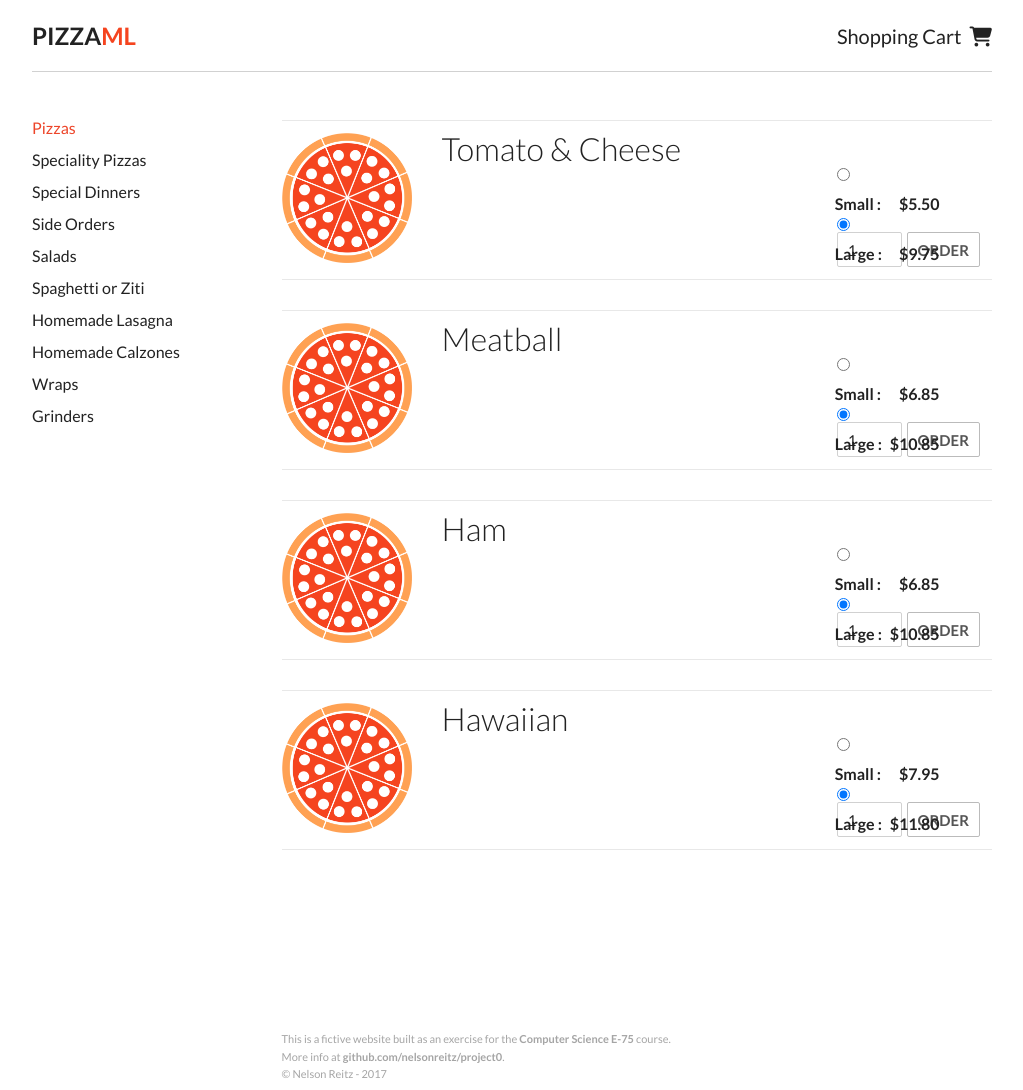
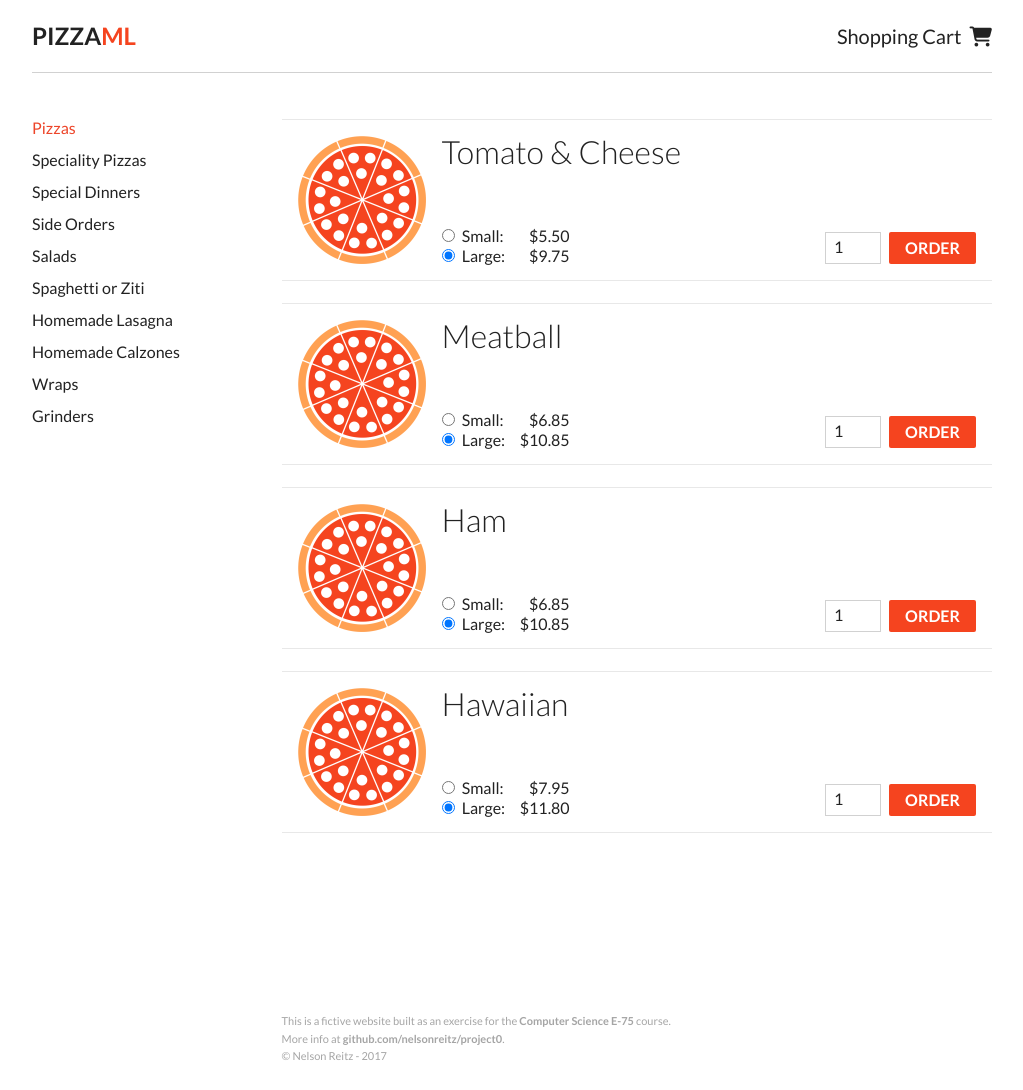
Before and after one commit to nelsonreitz/pizzaml, a PHP site: a page that uses views/item.php in a window 1280 px wide. Shown: the top 1090 px of the page, without its empty margins (128-1151 px from the left). After the commit the page ends 1060 px from the top, so only its background shows below. Run offline with PHP 8.4, Linux system fonts and the light colour scheme; some libraries are stand-ins or nearby versions.

Commit message:
Item styling update

```diff
--- a/helpers/helpers.php
+++ b/helpers/helpers.php
@@ -16,7 +16,7 @@
     require('../models/model.php');
 
     // maximum quantity of items in an order
-    define('MAX_QUANT', 100);
+    define('MAX_QUANT', 99);
 
     // enable sessions
     session_start();
--- a/public/css/style.css
+++ b/public/css/style.css
@@ -56,6 +56,33 @@ select:focus {
     border: 1px solid #ed4529;
 }
 
+input.button {
+    height: 32px;
+    border-radius: 2px;
+    padding: 8px 16px;
+    font-size: 16px;
+    line-height: 16px;
+    text-transform: uppercase;
+    letter-spacing: 0;
+    border: none;
+    text-align: center;
+}
+
+input.button.primary {
+    background-color: #f5441f;
+    color: #ffffff;
+}
+
+input[type="number"] {
+    height: 32px;
+    padding: 5px 8px 8px 8px;
+    font-size: 16px;
+    line-height: 16px;
+    border-radius: 0;
+    border: solid 1px #d1d1d1;
+    width: 56px;
+}
+
 th, td {
     border-bottom: 1px solid #e8e8e8;
 }
@@ -82,7 +109,7 @@ th, td {
 }
 
 .header .container {
-    border-bottom: 1px solid #d1d1d1;
+    box-shadow: 0 1px 0 0 #d1d1d1;
     padding: 24px 0 24px 0;
 
 }
@@ -153,19 +180,6 @@ th, td {
     font-weight: 600;
 }
 
-.content input[type="submit"],
-.content input[type="number"],
-.content select,
-.content button {
-    border-radius: 2px;
-    font-size: 15px;
-    height: 35px;
-    letter-spacing: 0;
-    line-height: 20px;
-    margin-bottom: 0;
-    padding: 5px 10px;
-}
-
 .content input[type="checkbox"] {
     margin: 0;
 }
@@ -194,91 +208,84 @@ th, td {
 
 /* Item */
 .item {
-    border-bottom: 1px solid #e8e8e8;
-    border-top: 1px solid #e8e8e8;
+    box-shadow: 0 1px 0 0 #e8e8e8, 0 -1px 0 0 #e8e8e8;
     height: 160px;
-    margin-bottom: 30px;
-    padding: 12px 12px 12px 0;
-    position: relative;
+    margin-bottom: 24px;
+    padding: 16px;
 }
 
 .item:last-of-type {
     margin-bottom: 150px;
 }
 
-.item:first-of-type {
-    margin-bottom: 30px;
-}
-
 .item-photo {
     float: left;
-    height: 130px;
-    margin-right: 10px;
-    width: 130px;
+    height: 128px;
+    margin-right: 16px;
+    width: 128px;
 }
 
 .item-infos {
+    width: 100%;
+    position: relative;
     height: 100%;
-    padding-left: 160px;
-    position: relative;
-    width: 100%;
+    padding-left: 144px;
 }
 
-.item-name {
-    font-size: 27px;
-    letter-spacing: 0;
-    line-height: 27px;
-    margin-bottom: 10px;
+h2.item-name {
+    margin-bottom: 4px;
 }
 
 .item-description {
     color: #a5a5a5;
-    font-size: 13px;
+    max-width: 50%;
+    font-size: 14px;
     line-height: 16px;
     margin: 0;
-    max-width: 50%;
 }
 
 .item-prices {
-    bottom: 0;
-    margin: 0;
-    position: absolute;
-    text-transform: capitalize;
-    width: 105px;
 }
 
 ul.item-prices {
     list-style: none;
+    width: 128px;
+    text-transform: capitalize;
+    margin-bottom: 0;
+    position: absolute;
+    bottom: 0;
 }
 
 .item-prices li {
+    margin-bottom: 0;
     font-size: 16px;
     line-height: 16px;
-    margin: 4px 0 0 0;
+    margin-top: 4px;
 }
 
 .sizeprice {
     float: right;
 }
 
-.order-form {
-    bottom: 0;
+.order-form input {
     margin: 0;
+}
+
+.order-form label {
+    display: inline;
+    font-weight: 400;
+    margin-left: 4px;
+}
+
+.order-submit {
     position: absolute;
     right: 0;
+    bottom: 0;
 }
 
-.order-form input,
-.order-form button {
-    margin-left: 2px;
-}
-
-.order-size {
-    text-transform: capitalize;
-}
-
-.order-quantity {
-    width: 65px;
+input.order-quantity {
+    float: left;
+    margin-right: 8px;
 }
 
 /* Message */
--- a/views/item.php
+++ b/views/item.php
@@ -26,7 +26,7 @@
                 <input id="<?= $item->name . $price['size'] . 'radio' ?>" type="radio" name="size" value="<?= $price['size'] ?>">
               <?php endif ?>
 
-              <label for="<?= $item->name . $price['size'] . 'radio' ?>"><?= $price['size'] ?> : <span class="sizeprice">$<?= $price ?></span></label>
+              <label for="<?= $item->name . $price['size'] . 'radio' ?>"><?= $price['size'] ?>: <span class="sizeprice">$<?= $price ?></span></label>
             </li>
 
             <input type="hidden" name="<?= $price['size'] ?>" value="<?= $price ?>" />
@@ -43,8 +43,10 @@
 
       </ul>
 
-      <input class="order-quantity" type="number" name="quantity" value="1" min="1" max="<?= MAX_QUANT ?>" />
-      <input class="order-submit" type="submit" value="Order">
+      <div class="order-submit">
+        <input class="order-quantity" type="number" name="quantity" value="1" min="1" max="<?= MAX_QUANT ?>" />
+        <input class="primary button" type="submit" value="Order">
+      </div><!-- .order-submit -->
 
     </form>
 
```
